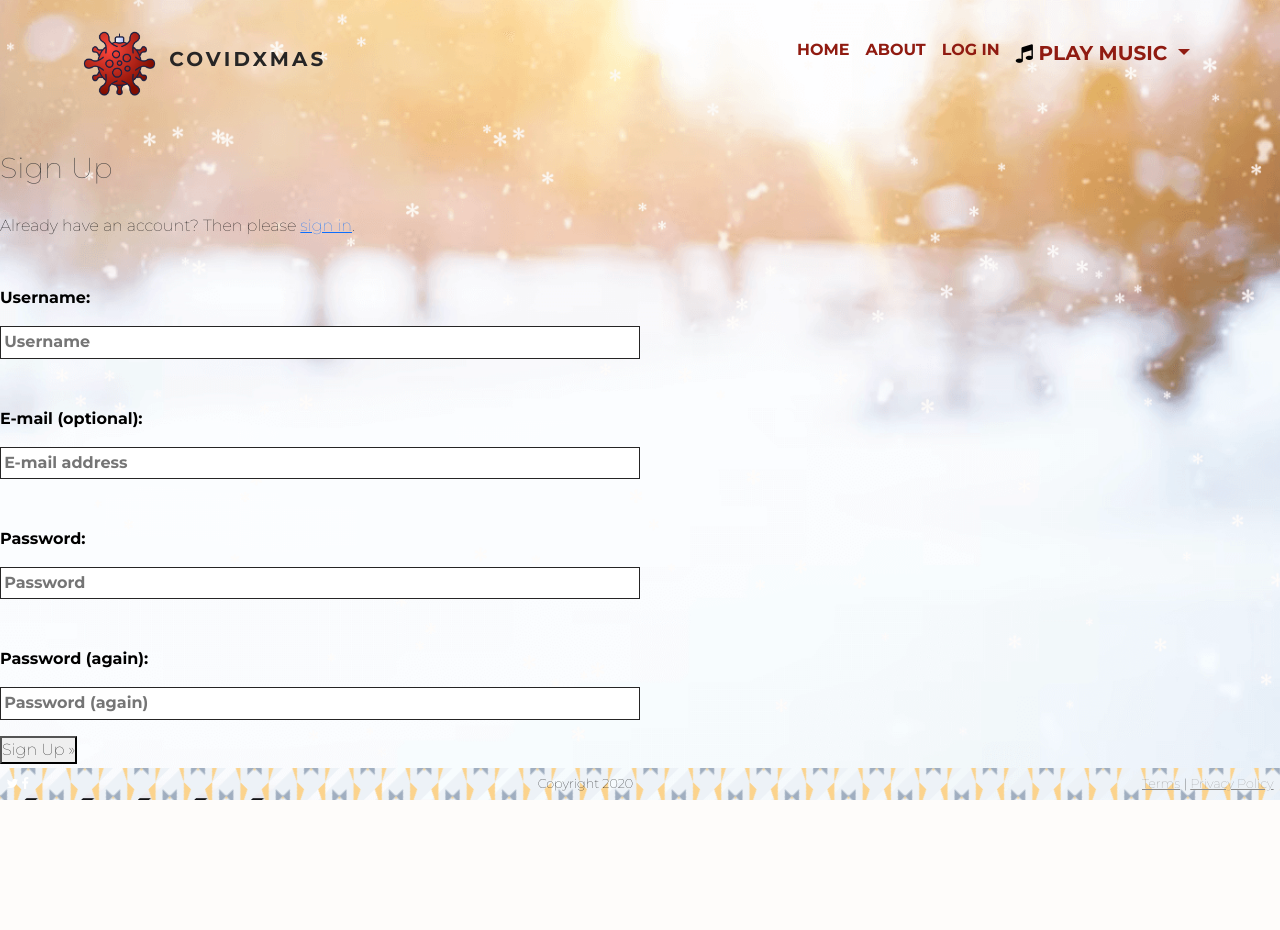
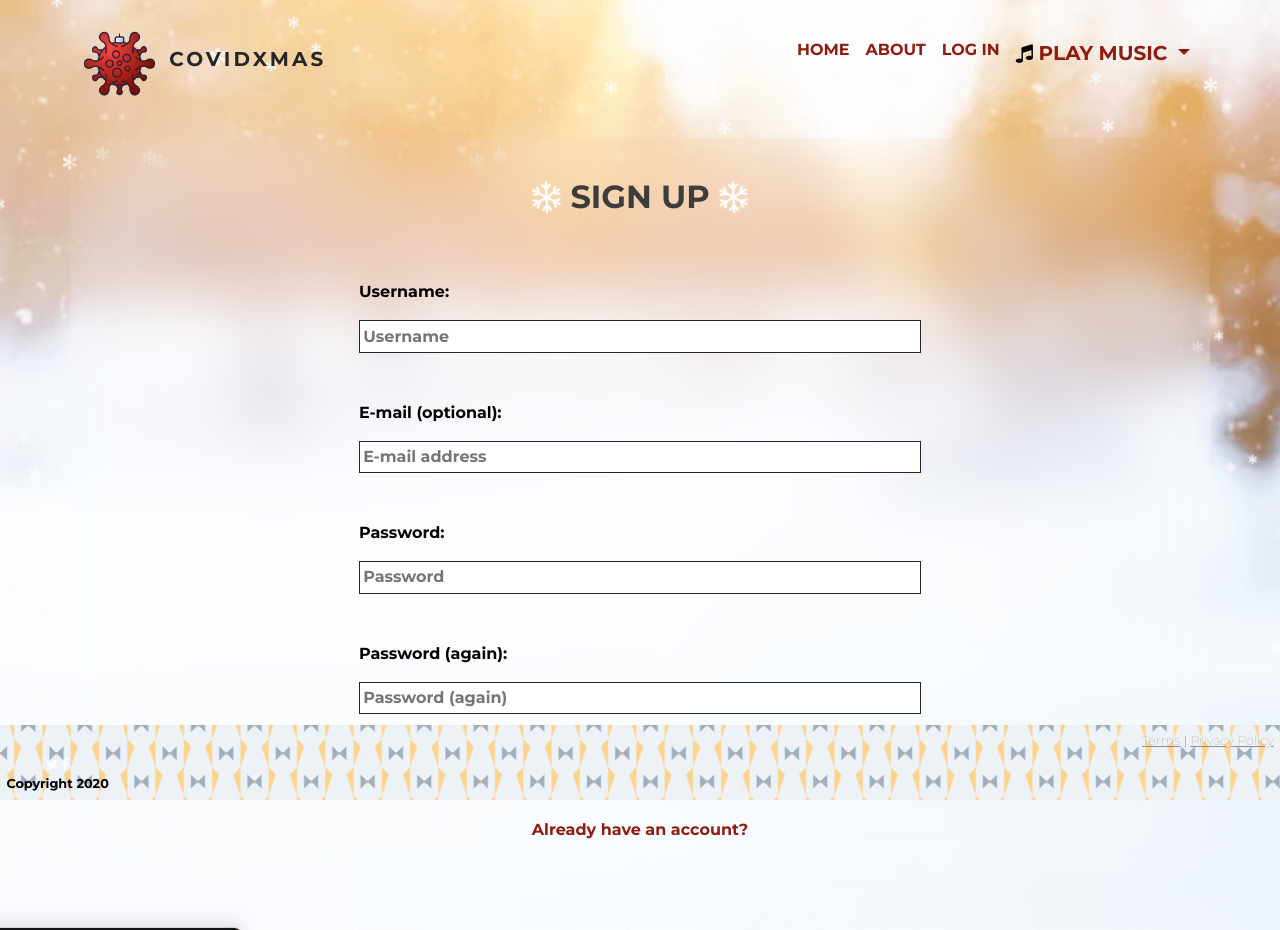
Before and after one commit to alissatroiano/team-4-hackathon, a Django app: page /accounts/signup/ in a window 1280 px wide. Before the commit the page ends 800 px from the top, so only its background shows below. Run offline with Django 3.2, Linux system fonts and the light colour scheme; some libraries are stand-ins or nearby versions; some web fonts are replaced.

Commit message:
Adjust signup page components and rearrange structure

```diff
--- a/covidxmas/templates/account/signup.html
+++ b/covidxmas/templates/account/signup.html
@@ -1,21 +1,29 @@
 {% extends "base_template.html" %}
 
 {% load i18n %}
+{% load account socialaccount %}
+{% load static %}
 
 {% block head_title %}{% trans "Signup" %}{% endblock %}
 
 {% block content %}
-<h1>{% trans "Sign Up" %}</h1>
 
-<p>{% blocktrans %}Already have an account? Then please <a href="{{ login_url }}">sign in</a>.{% endblocktrans %}</p>
-
-<form class="signup" id="signup_form" method="post" action="{% url 'account_signup' %}">
+<div class="container signup-container rounded-3 p-2 d-flex flex-column align-items-center justify-content-center mt-3 pb-4 mb-5">
+  <h1 class="text-center text-uppercase fw-bold fs-2"><i class="fa fa-snowflake-o snowflake-icon" aria-hidden="true"></i>
+     {% trans "Sign up" %}
+    <i class="fa fa-snowflake-o snowflake-icon" aria-hidden="true"></i>
+  </h1>
+  <form class="signup d-flex justify-content-start flex-column" id="signup_form" method="post" action="{% url 'account_signup' %}">
     {% csrf_token %}
     {{ form.as_p }}
     {% if redirect_field_value %}
     <input type="hidden" name="{{ redirect_field_name }}" value="{{ redirect_field_value }}" />
     {% endif %}
-  <button type="submit">{% trans "Sign Up" %} &raquo;</button>
+    <div class="button-container w-100 text-center">
+      <button type="submit" class="signup-btn mt-4 w-50 p-2 rounded-2">{% trans "Sign Up" %} &raquo;</button>
+    </div>
+    <a href="" class="mt-4 login-link text-center">{% blocktrans %}Already have an account?{% endblocktrans %}</p>
   </form>
+</div>
 
 {% endblock %}
```
Lines whose indentation alone changed are shown as unchanged.
